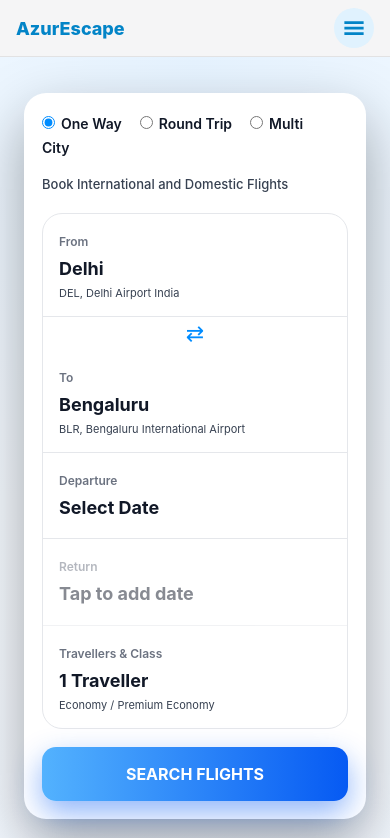
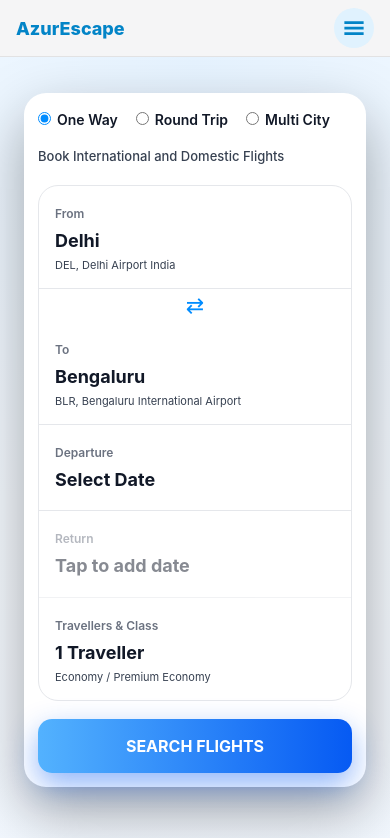
Before and after one commit to aakashsaini943/AzureEscape, a React (Vite) app: page / in a window 390 px wide. Shown: the top 838 px of the page. Built offline with nearby package versions, Linux system fonts and the light colour scheme.

Commit message:
icons-upgrade

```diff
--- a/src/components/sections/hero/hero.styles.css
+++ b/src/components/sections/hero/hero.styles.css
@@ -282,7 +282,7 @@
   }
 
   .fs-wrapper {
-    padding: 18px;
+    padding: 14px;
     border-radius: 22px;
   }
 
```
